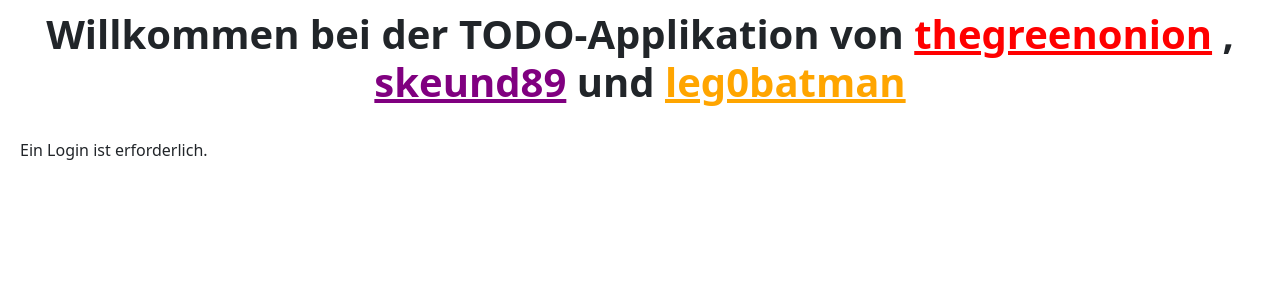
After one commit to thegreenonion/lin-todo, a PHP site: page /main.php in a window 1280 px wide. The commit adds this page. Shown: the top 300 px of the page. Run offline with PHP 8.4, Linux system fonts and the light colour scheme.

Commit message:
Create main.php for the project structure

```diff
--- a/login.php
+++ b/login.php
@@ -5,7 +5,6 @@
     <meta name="viewport" content="width=device-width, initial-scale=1.0">
     <title>Login</title>
     <link href="https://cdn.jsdelivr.net/npm/bootstrap@5.3.3/dist/css/bootstrap.min.css" rel="stylesheet" integrity="sha384-QWTKZyjpPEjISv5WaRU9OFeRpok6YctnYmDr5pNlyT2bRjXh0JMhjY6hW+ALEwIH" crossorigin="anonymous">
-
 </head>
 <body>
 
--- /dev/null
+++ b/main.php
@@ -0,0 +1,31 @@
+<!DOCTYPE html>
+<html lang="en">
+<head>
+    <meta charset="UTF-8">
+    <meta name="viewport" content="width=device-width, initial-scale=1.0">
+    <title>Todo Liste</title>
+    <link href="https://cdn.jsdelivr.net/npm/bootstrap@5.3.3/dist/css/bootstrap.min.css" rel="stylesheet" integrity="sha384-QWTKZyjpPEjISv5WaRU9OFeRpok6YctnYmDr5pNlyT2bRjXh0JMhjY6hW+ALEwIH" crossorigin="anonymous">
+    <style>
+        h1 {
+            font-weight: bold;
+            text-align: center;
+            margin-top: 10px;
+        }
+        p {
+            margin-left: 20px;
+        }
+    </style>
+</head>
+<body>
+    <h1 class="">
+        Willkommen bei der TODO-Applikation von
+        <a style="color: red" href="https://github.com/thegreenonion">thegreenonion</a>
+        ,
+        <a style="color: purple" href="https://github.com/skeund89">skeund89</a>
+        und
+        <a style="color: orange" href="https://github.com/leg0batman">leg0batman</a>
+    </h1>
+    <br>
+    <p>Ein Login ist erforderlich.</p>
+</body>
+</html>
```
